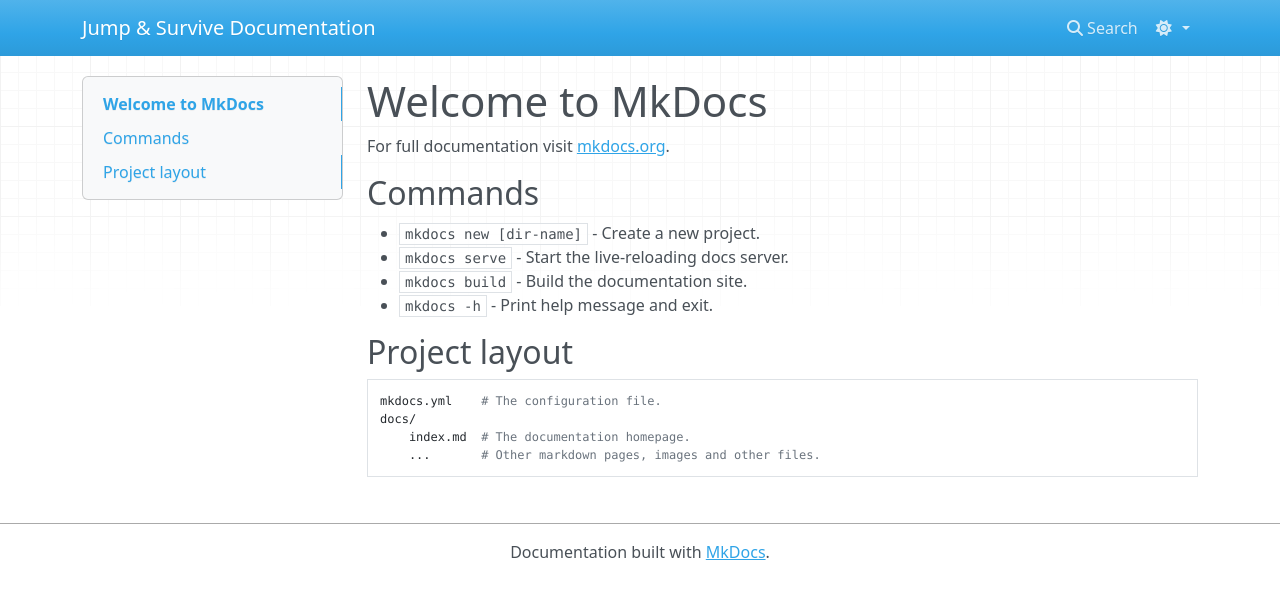
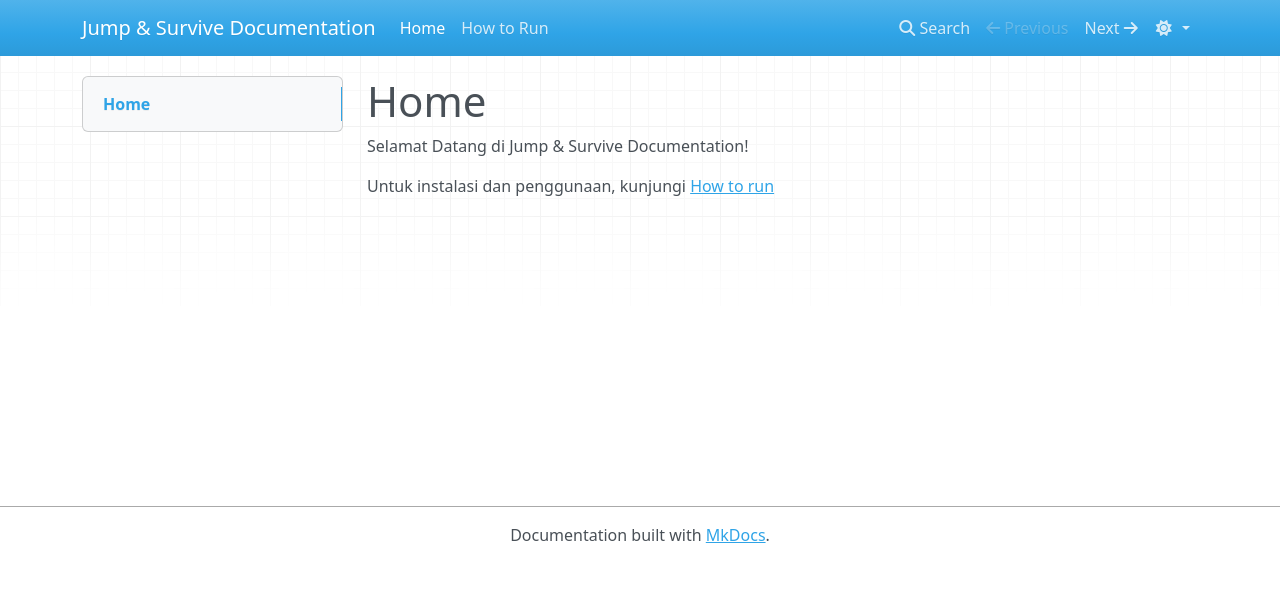
Before and after one commit to ikhsan3adi/c5-jump-and-survive, an MkDocs documentation site: the page built from docs/index.md, in a window 1280 px wide. Shown: the top 599 px of the page. Built offline with MkDocs 1.6.1, drawn with Linux system fonts in a browser that asks for light colours; nearby versions of some CDN libraries.

Commit message:
Update home
Update index.md

Update install.md

Update install.md

```diff
--- a/docs/index.md
+++ b/docs/index.md
@@ -1,17 +1,5 @@
-# Welcome to MkDocs
+# Home
 
-For full documentation visit [mkdocs.org](https://www.mkdocs.org).
+Selamat Datang di Jump & Survive Documentation!
 
-## Commands
-
-* `mkdocs new [dir-name]` - Create a new project.
-* `mkdocs serve` - Start the live-reloading docs server.
-* `mkdocs build` - Build the documentation site.
-* `mkdocs -h` - Print help message and exit.
-
-## Project layout
-
-    mkdocs.yml    # The configuration file.
-    docs/
-        index.md  # The documentation homepage.
-        ...       # Other markdown pages, images and other files.
+Untuk instalasi dan penggunaan, kunjungi [How to run](./install.md)
```
Also changed, not shown: docs/install.md (added, +57 -0 lines).
